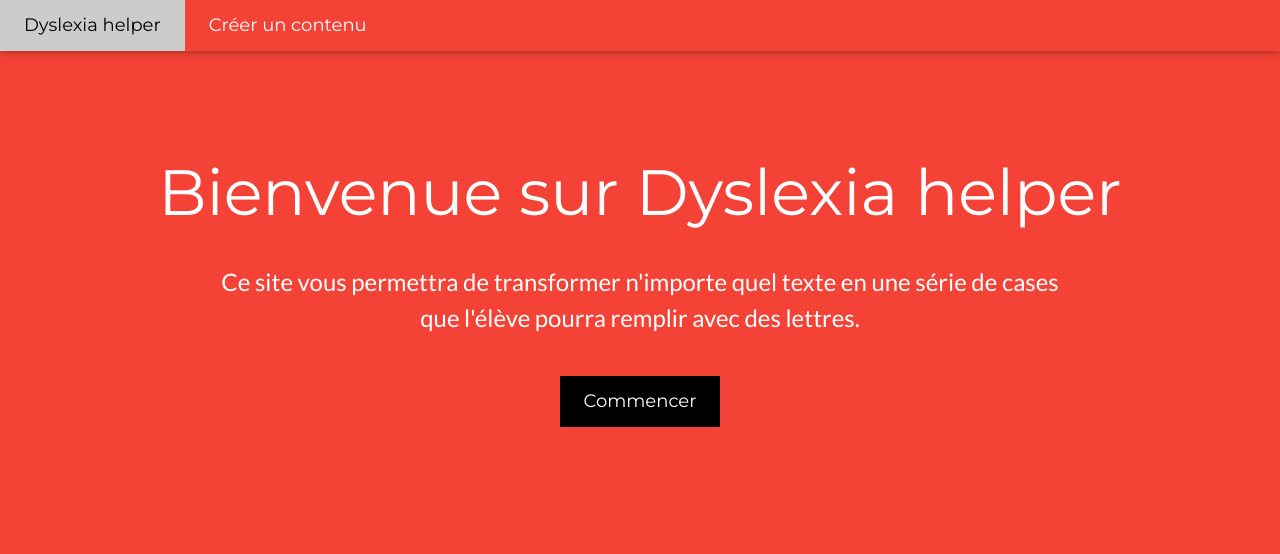
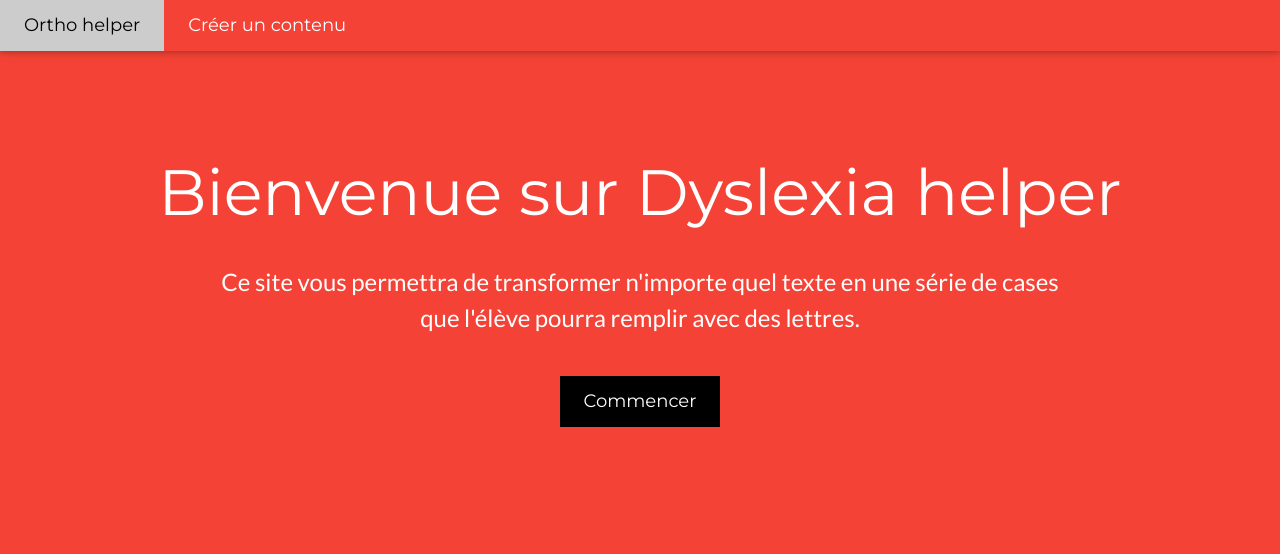
Before and after one commit to CelineMi/dysTrad, a Symfony app: template templates/home.html.twig in a window 1280 px wide. Shown: the top 554 px of the page. Run offline with Twig, Linux system fonts and the light colour scheme; the template is opened without the code that fills it, so the values that code supplies are empty; some libraries are stand-ins or nearby versions.

Commit message:
change name

```diff
--- a/templates/navbar.html.twig
+++ b/templates/navbar.html.twig
@@ -2,14 +2,14 @@
     <div class="w3-top">
         <div class="w3-bar w3-red w3-card w3-left-align w3-large">
             <a class="w3-bar-item w3-button w3-hide-medium w3-hide-large w3-right w3-padding-large w3-hover-white w3-large w3-red" href="javascript:void(0);" onclick="myFunction()" title="Toggle Navigation Menu"><i class="fa fa-bars"></i></a>
-            <a href="{{ path('home') }}" class="w3-bar-item w3-button w3-padding-large w3-white">Dyslexia helper</a>
+            <a href="{{ path('home') }}" class="w3-bar-item w3-button w3-padding-large w3-white">Ortho helper</a>
             <a href="{{ path('content_new') }}" class="w3-bar-item w3-button w3-hide-small w3-padding-large w3-hover-white">Créer un contenu</a>
 {#            <a href="{{ path('content_index') }}" class="w3-bar-item w3-button w3-hide-small w3-padding-large w3-hover-white">Tous les contenus</a>#}
         </div>
 
         <!-- Navbar on small screens -->
         <div id="navDemo" class="w3-bar-block w3-white w3-hide w3-hide-large w3-hide-medium w3-large">
-            <a href="{{ path('home') }}" class="w3-bar-item w3-button w3-padding-large">Dyslexia helper</a>
+            <a href="{{ path('home') }}" class="w3-bar-item w3-button w3-padding-large">Ortho helper</a>
             <a href="{{ path('content_new') }}" class="w3-bar-item w3-button w3-padding-large">Créer un contenu</a>
 {#            <a href="{{ path('content_index') }}" class="w3-bar-item w3-button w3-padding-large">Tous les contenus</a>#}
         </div>
```
